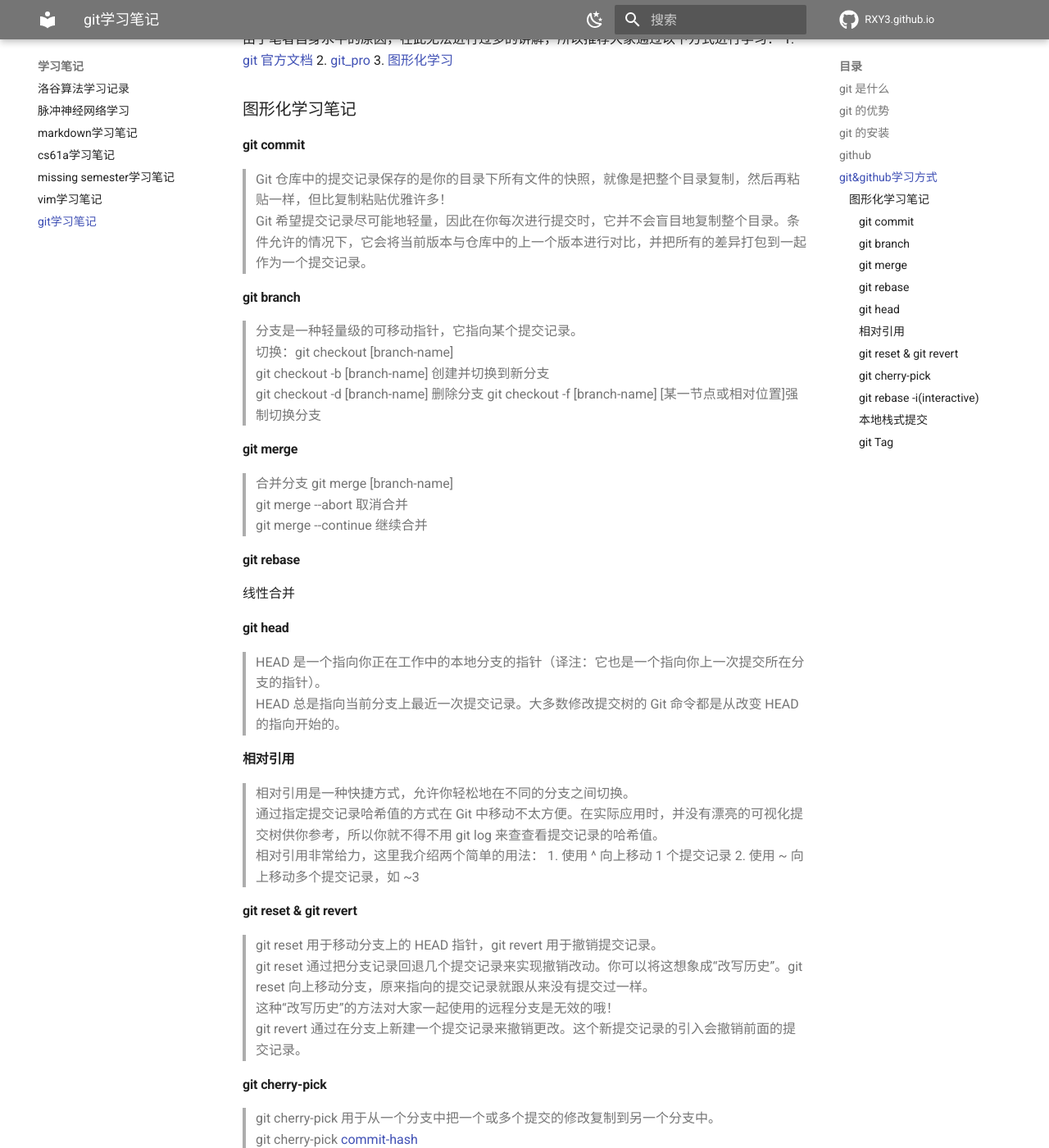
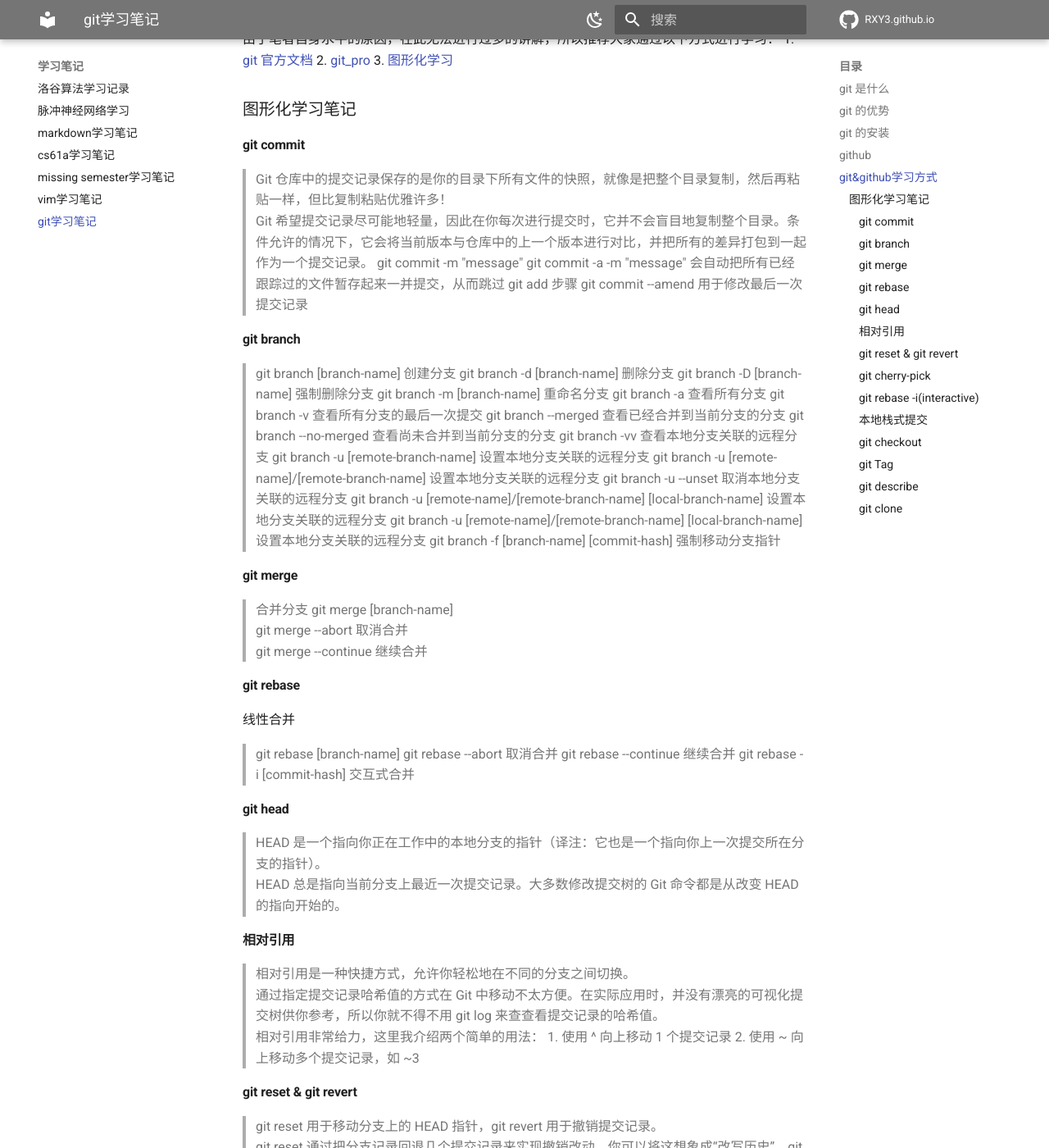
Before and after one commit to RXY3/mkdoc-record_of_study, an MkDocs documentation site: the page built from docs/code/git.md, in a window 1280 px wide and 1400 px high, scrolled down 1289 px. Shown: the whole window at 82% size. Built offline with MkDocs 1.6.1 and Material for MkDocs 9.7.7, drawn with Linux system fonts in a browser that asks for light colours; comment, search, counter and statistics services are not loaded; some of the changed text lies outside the part shown.

```diff
--- a/docs/code/git.md
+++ b/docs/code/git.md
@@ -33,12 +33,26 @@ git 是一个分布式版本控制系统，可以有效、高速的处理从很
 #### git commit
 > Git 仓库中的提交记录保存的是你的目录下所有文件的快照，就像是把整个目录复制，然后再粘贴一样，但比复制粘贴优雅许多！
 > Git 希望提交记录尽可能地轻量，因此在你每次进行提交时，它并不会盲目地复制整个目录。条件允许的情况下，它会将当前版本与仓库中的上一个版本进行对比，并把所有的差异打包到一起作为一个提交记录。
+> git commit -m "message"
+> git commit -a -m "message" 会自动把所有已经跟踪过的文件暂存起来一并提交，从而跳过 git add 步骤
+> git commit --amend 用于修改最后一次提交记录
+>
 #### git branch
-> 分支是一种轻量级的可移动指针，它指向某个提交记录。
-切换：git checkout [branch-name]
-git checkout -b [branch-name] 创建并切换到新分支
-git checkout -d [branch-name] 删除分支
-git checkout -f [branch-name] [某一节点或相对位置]强制切换分支
+> git branch [branch-name] 创建分支
+> git branch -d [branch-name] 删除分支
+> git branch -D [branch-name] 强制删除分支
+> git branch -m [branch-name] 重命名分支
+> git branch -a 查看所有分支
+> git branch -v 查看所有分支的最后一次提交
+> git branch --merged 查看已经合并到当前分支的分支
+> git branch --no-merged 查看尚未合并到当前分支的分支
+> git branch -vv 查看本地分支关联的远程分支
+> git branch -u [remote-branch-name] 设置本地分支关联的远程分支
+> git branch -u [remote-name]/[remote-branch-name] 设置本地分支关联的远程分支
+> git branch -u --unset 取消本地分支关联的远程分支
+> git branch -u [remote-name]/[remote-branch-name] [local-branch-name] 设置本地分支关联的远程分支
+> git branch -u [remote-name]/[remote-branch-name] [local-branch-name] 设置本地分支关联的远程分支
+> git branch -f [branch-name] [commit-hash] 强制移动分支指针
 #### git merge
 > 合并分支
 > git merge [branch-name]
@@ -46,6 +60,11 @@ git checkout -f [branch-name] [某一节点或相对位置]强制切换分支
 > git merge --continue 继续合并
 #### git rebase
 线性合并
+> git rebase [branch-name]
+> git rebase --abort 取消合并
+> git rebase --continue 继续合并
+> git rebase -i [commit-hash] 交互式合并
+>
 #### git head
 > HEAD 是一个指向你正在工作中的本地分支的指针（译注：它也是一个指向你上一次提交所在分支的指针）。
 > HEAD 总是指向当前分支上最近一次提交记录。大多数修改提交树的 Git 命令都是从改变 HEAD 的指向开始的。
@@ -72,6 +91,19 @@ git checkout -f [branch-name] [某一节点或相对位置]强制切换分支
 > 同样的可以进行多重节点操作，即可以进行多个节点的合并（删除），也可以进行多个节点的拿取，并按照自己需要的顺序进行排列
 #### 本地栈式提交
 > git stash 用于临时保存和隐藏你的工作目录中未完成的修改。当你想要切换分支但是又不想提交时，这一特性就显得非常有用。
+#### git checkout
+> git checkout [commit-hash] 用于切换到指定的提交记录
+> git checkout [branch-name] 用于切换到指定的分支
+> git checkout [branch-name] [相对位移] 用于切换到指定的创建分支
+> git checkout -b [branch-name] 用于创建并切换到指定的分支
+> git checkout -b [branch-name] [commit-hash] 用于创建并切换到指定的分支
+> git checkout -b [branch-name] [remote-name]/[remote-branch-name] 用于创建并切换到指定的分支
+> git checkout -b [branch-name] [remote-name]/[remote-branch-name] 用于创建并切换到指定的分支
+#### git Tag
+> git tag [tag-name] [commit-hash]
 
-#### git Tag
-TODO
+#### git describe
+Git Describe 能帮你在提交历史中移动了多次以后找到方向；当你用 git bisect（一个查找产生 Bug 的提交记录的指令）找到某个提交记录时，或者是当你坐在你那刚刚度假回来的同事的电脑前时， 可能会用到这个命令。
+> git describe [commit-hash] 用于查看指定提交记录的描述
+> git describe [commit-hash] --tags 用于查看指定提交记录的描述
+#### git clone
```
Also changed, not shown: docs/STUDY_RECORD.md (+7 -0 lines).
